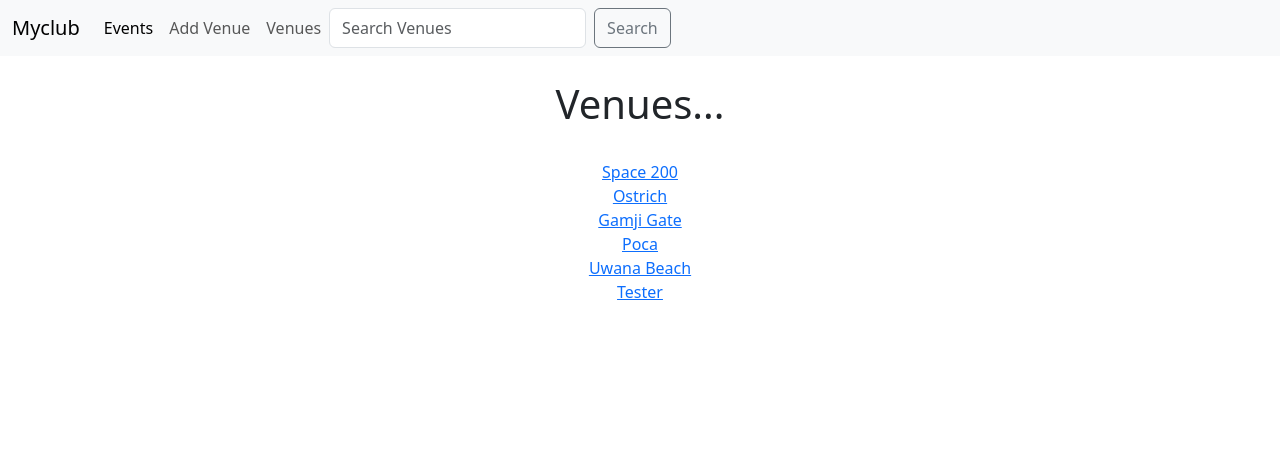
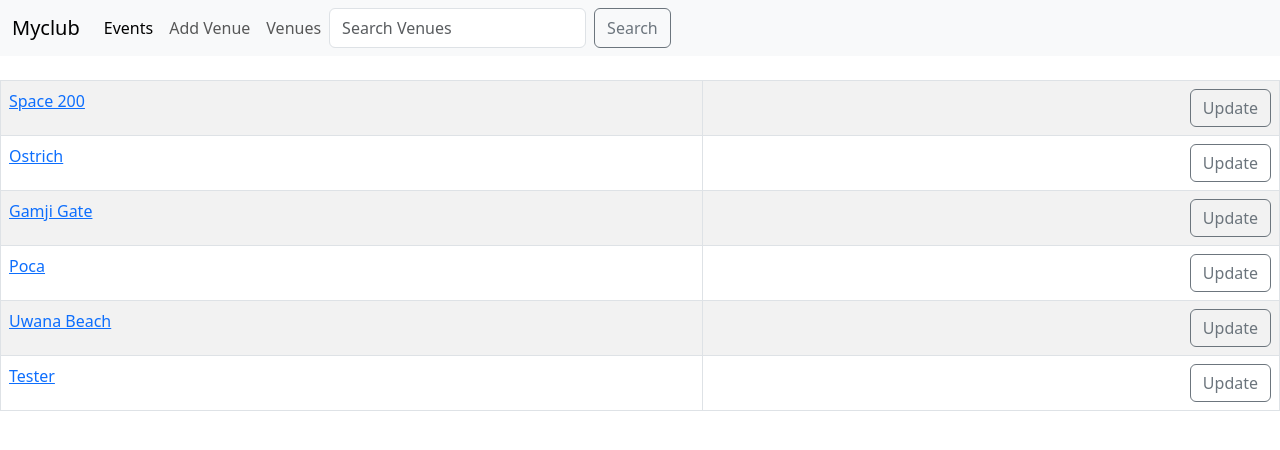
Before and after one commit to Hogbunike/django-tutorial, a Django app: page /list_venues in a window 1280 px wide. Shown: the top 450 px of the page. Run offline with Django 3.2, Linux system fonts and the light colour scheme; data comes from the database, SQL or seed files in the repository; both versions use the stored data as it was after the commit.

Commit message:
update and edit venue page

```diff
--- a/events/templates/events/venues.html
+++ b/events/templates/events/venues.html
@@ -8,15 +8,20 @@
     {% extends 'events/base.html' %}
 
     {% block content %}
-    <center>
-        <h1>Venues...</h1>
+    <table class="table table-striped table-hover table-bordered">
+
 
     {% for venue in venues_list %}
-        <br>
-        <a href="{% url 'show-venue' venue.id %}">{{ venue }}</a>
-
+        <tr>
+            <td>
+                <a href="{% url 'show-venue' venue.id %}">{{ venue }}</a>
+            </td>
+            <td align="right">
+                <a href="{% url 'update_venue' venue.id %}" class="btn btn-outline-secondary btn-sn">Update</a>
+            </td>
+        </tr>
     {% endfor %}
-    </center>
+    </table>
     {% endblock %}
 </body>
 </html>
--- a/events/urls.py
+++ b/events/urls.py
@@ -9,6 +9,7 @@ urlpatterns = [
     path('list_venues', views.all_venues, name='venue-list'),
     path('show_venue/<venue_id>', views.show_venue, name='show-venue'),
     path('search_venues', views.search_venues, name='search_venues'),
+    path('update_venue/<venue_id>', views.update_venue, name='update_venue'),
 
 
 ]
--- a/events/views.py
+++ b/events/views.py
@@ -1,10 +1,18 @@
-from django.shortcuts import render
+from django.shortcuts import render, redirect
 import calendar
 from calendar import HTMLCalendar
 from datetime import datetime
 from .models import Events, Venue
 from .forms import VenueForm
 from django.http import HttpResponseRedirect
+
+def update_venue(request, venue_id):
+    venue = Venue.objects.get(pk=venue_id)
+    form = VenueForm(request.POST or None, instance=venue)
+    if form.is_valid():
+        form.save()
+        return redirect('venue-list')
+    return render(request, 'events/update_venue.html', {'venue': venue, 'form': form})
 
 def search_venues(request):
     if request.method == "POST":
```
Also changed, not shown: events/templates/events/update_venue.html (added, +26 -0 lines), db.sqlite3.
